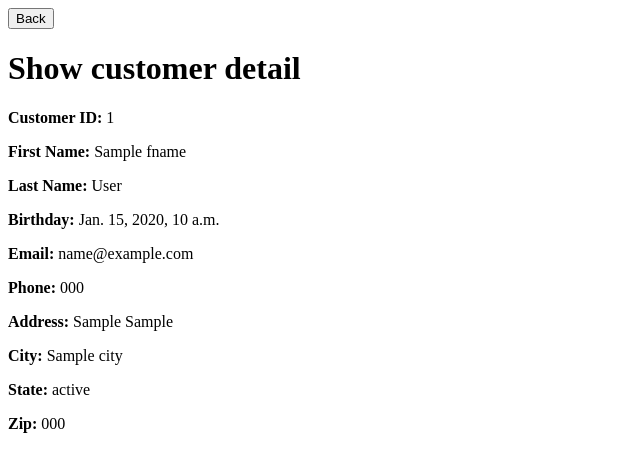
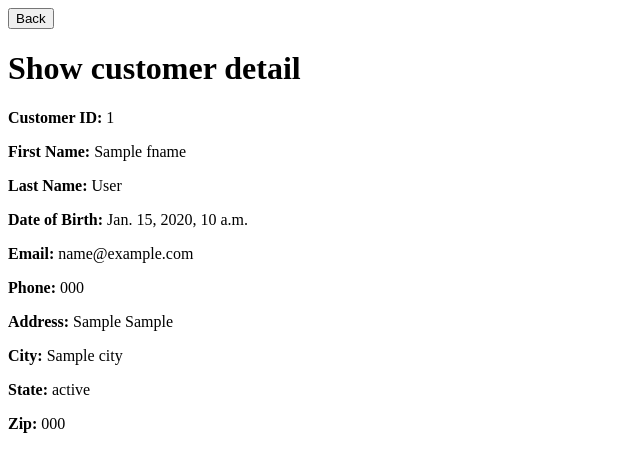
Before and after one commit to kaseytc/prime-mobile-erp, a Django app: template capstoneproject/erp/templates/customer/customer_detail.html in a window 1280 px wide. Shown: the top 468 px of the page, without its empty margins (0-640 px from the left). Run offline with Django 3.2, Linux system fonts and the light colour scheme; the template is opened without the code that fills it: most values are stand-ins (such as "Sample title", 1, 10 or a date in 2020); some libraries are stand-ins or nearby versions.

Commit message:
Edit detail format

```diff
--- a/capstoneproject/erp/templates/customer/customer_detail.html
+++ b/capstoneproject/erp/templates/customer/customer_detail.html
@@ -10,7 +10,7 @@
 <p><strong>Customer ID:</strong> {{customer.cust_id}}</p>
 <p><strong>First Name:</strong> {{customer.fname}}</p>
 <p><strong>Last Name:</strong> {{customer.lname}}</p>
-<p><strong>Birthday:</strong> {{customer.dob}}</p>
+<p><strong>Date of Birth:</strong> {{customer.dob}}</p>
 <p><strong>Email:</strong> {{customer.email}}</p>
 <p><strong>Phone:</strong> {{customer.phone}}</p>
 <p><strong>Address:</strong> {{customer.addr1}} {{customer.addr2}}</p>
--- a/capstoneproject/erp/templates/employee/employee_detail.html
+++ b/capstoneproject/erp/templates/employee/employee_detail.html
@@ -10,7 +10,7 @@
 <p><strong>Title:</strong> {{employee.title}}</p>
 <p><strong>First Name:</strong> {{employee.fname}}</p>
 <p><strong>Last Name:</strong> {{employee.lname}}</p>
-<p><strong>Birthday:</strong> {{employee.dob}}</p>
+<p><strong>Date of Birth:</strong> {{employee.dob}}</p>
 <p><strong>Manager:</strong> {{employee.manager_emp}}</p>
 <p><strong>Email:</strong> {{employee.email}}</p>
 <p><strong>Phone:</strong> {{employee.phone}}</p>
--- a/capstoneproject/erp/urls.py
+++ b/capstoneproject/erp/urls.py
@@ -14,6 +14,7 @@ urlpatterns += [
     path('accounts/', include('django.contrib.auth.urls')),
 ]
 
+# Account
 urlpatterns += [
     path('accounts/', views.AccountListView.as_view(), name='account-list'),
     path('add_account/', views.add_account, name='add-account'),
@@ -23,6 +24,7 @@ urlpatterns += [
 
 ]
 
+# Employee
 urlpatterns += [
     path('employees/', views.EmployeeListView.as_view(), name='employee-list'),
     #path('employee_form/', views.EmployeeCreate.as_view(), name='employee-form'),
@@ -36,6 +38,7 @@ urlpatterns += [
     #path('search_employee_result/employee_update/<pk>', views.EmployeeUpdate.as_view(), name='employee-update'),
 ]
 
+# Customer
 urlpatterns += [
     path('customers/', views.CustomerListView.as_view(), name='customer-list'),
     path('add_customer/', views.add_customer, name='add-customer'),
@@ -47,6 +50,7 @@ urlpatterns += [
     path('search_customer_result/', views.CustomerSearchResultsView.as_view(), name='search-customer-result'),
 ]
 
+# Inventory
 urlpatterns += [
     path('inventories/', views.InventoryListView.as_view(), name='inventory-list'),
     path('add_inventory/', views.add_inventory, name='add-inventory'),
@@ -58,6 +62,7 @@ urlpatterns += [
     path('search_inventory_result/', views.InventorySearchResultsView.as_view(), name='search-inventory-result'),
 ]
 
+# Order
 urlpatterns += [
     path('add_order/', views.add_order, name='add-order'),
     path('orders/', views.OrderListView.as_view(), name='order-list'),
@@ -66,6 +71,7 @@ urlpatterns += [
     path('orders/order_update/<pk>', views.OrderUpdate.as_view(), name='order-update'),
 ]
 
+# Invoice
 urlpatterns += [
     path('add_invoice/', views.add_invoice, name='add-invoice'),
     path('invoices/', views.InvoiceListView.as_view(), name='invoice-list'),
```
